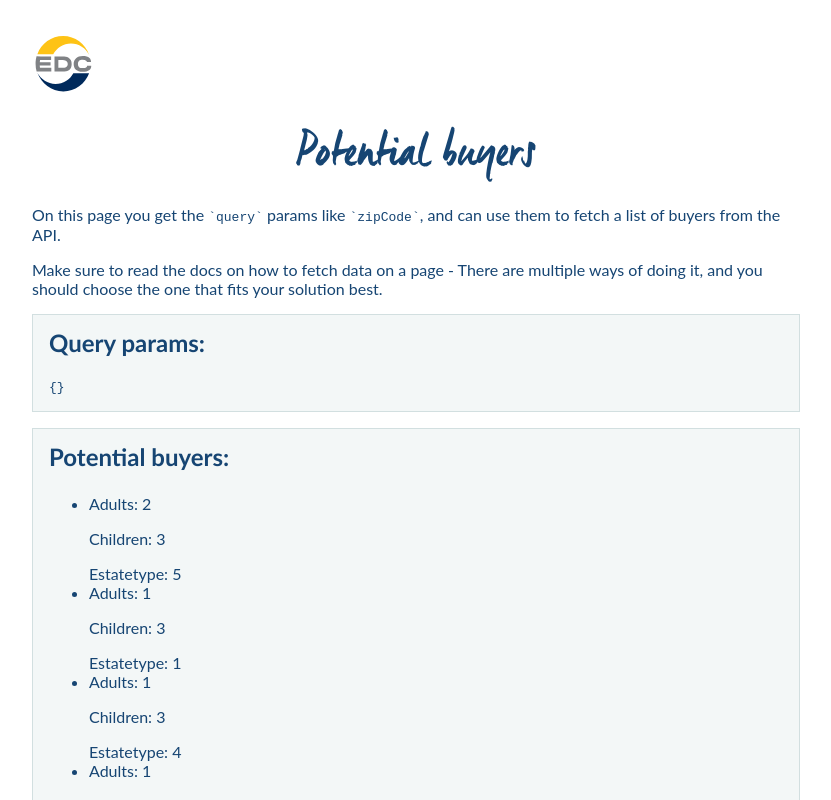
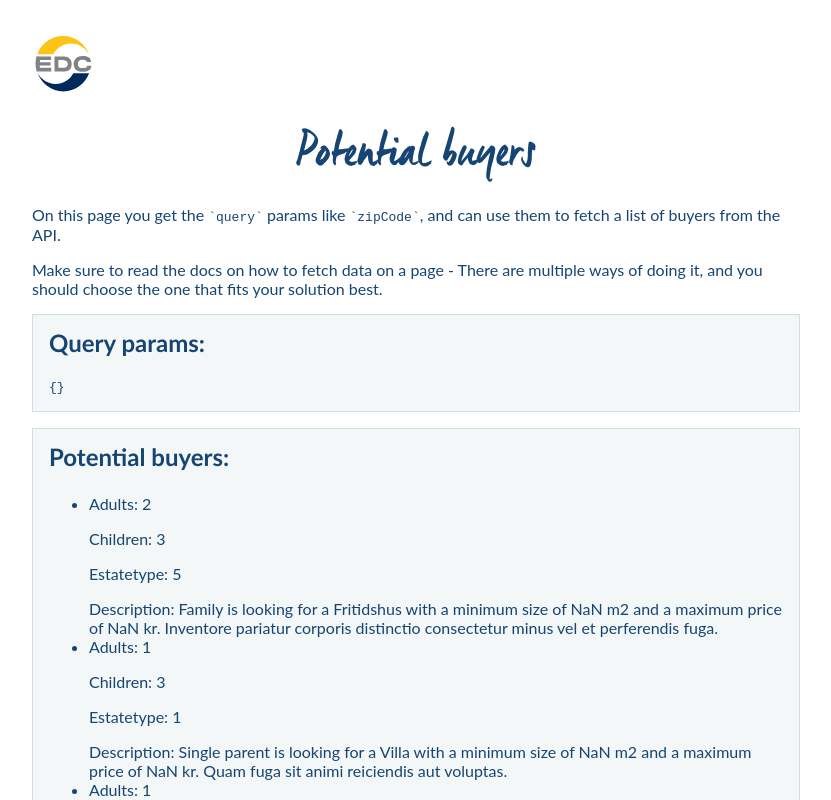
Before and after one commit to chri42mp/charlie-tango-case, a Next.js app: page /buyers in a window 1280 px wide. Shown: the top 800 px of the page, without its empty margins (224-1055 px from the left). Built offline with nearby package versions, Linux system fonts and the light colour scheme; a web font is replaced by a local one.

Commit message:
api fetch

```diff
--- a/src/pages/buyers/index.js
+++ b/src/pages/buyers/index.js
@@ -50,6 +50,7 @@ export default function Buyers(props) {
                 <p>Adults: {buyer.adults}</p>
                 <p>Children: {buyer.children}</p>
                 <p>Estatetype: {buyer.estateType}</p>
+                <p>Description: {buyer.description}</p>
               </li>
             ))}
           </ul>
```
